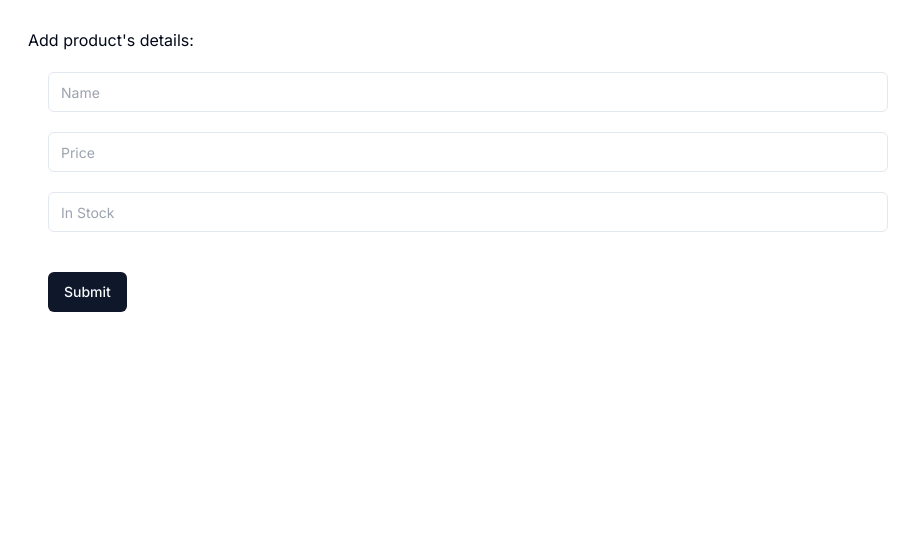
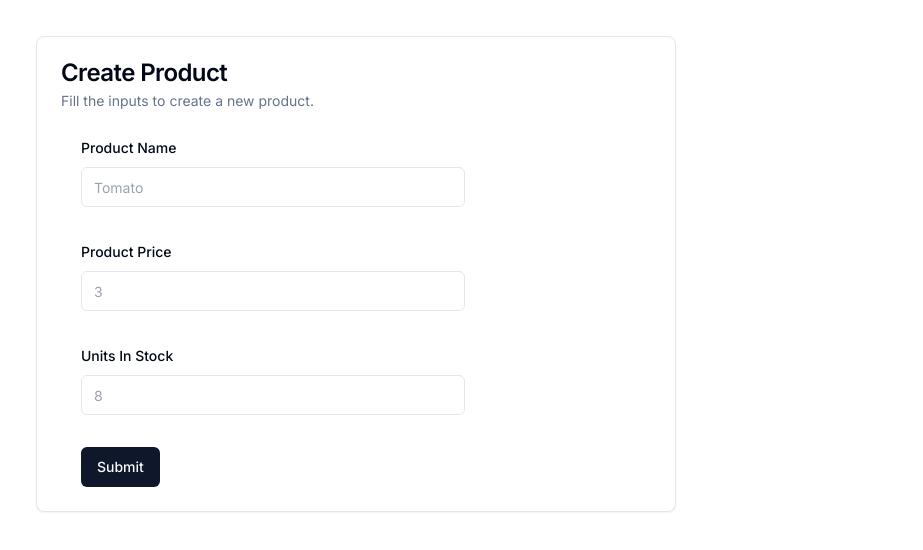
Before and after one commit to iLeoon/nest-crud-system, a Next.js app in the folder packages/next/: page /products/create in a window 1280 px wide. Shown: the top 550 px of the page, without its empty margins (0-923 px from the left). Built offline with nearby package versions, Linux system fonts and the light colour scheme.

Commit message:
(refactor): update form and create form

```diff
--- /dev/null
+++ b/packages/next/app/products/update/[id]/page.tsx
@@ -0,0 +1,15 @@
+'use client';
+import React from 'react';
+import UpdateForm from '@/components/forms/UpdateForm';
+import { useQuery } from '@tanstack/react-query';
+import { showProducts } from '@/utils/api/products/showProduct';
+
+function Update({ params }: { params: { id: number } }) {
+	const { data, isFetching } = useQuery({
+		queryKey: ['show-product', params.id],
+		queryFn: () => showProducts(params.id)
+	});
+	return isFetching ? '' : <UpdateForm id={params.id} data={data} />;
+}
+
+export default Update;
--- a/packages/next/app/products/update/page.tsx
+++ /dev/null
@@ -1,7 +0,0 @@
-import * as React from 'react';
-
-function Create() {
-  return <p>Hello world</p>;
-}
-
-export default Create;
--- a/packages/next/components/forms/CreateForm.tsx
+++ b/packages/next/components/forms/CreateForm.tsx
@@ -9,13 +9,22 @@ import {
 	Form,
 	FormField,
 	FormItem,
-	FormMessage
+	FormMessage,
+	FormLabel
 } from '../ui/form';
 import { Button } from '../ui/button';
 import { Input } from '../ui/input';
 import { useMutation } from '@tanstack/react-query';
 import { createProduct } from '@/utils/api/products/createProduct';
 import { DisplayAlert } from '../Alert';
+import {
+	Card,
+	CardContent,
+	CardDescription,
+	CardFooter,
+	CardHeader,
+	CardTitle
+} from '@/components/ui/card';
 
 export default function CreateForm() {
 	const form = useForm<createSchemaType>({
@@ -30,7 +39,7 @@ export default function CreateForm() {
 		form.reset();
 	};
 	return (
-		<>
+		<Card className="w-[50%] mx-9 my-9">
 			{isSuccess && (
 				<DisplayAlert
 					message={'Product created successfully'}
@@ -38,21 +47,28 @@ export default function CreateForm() {
 					severity="success"
 				/>
 			)}
+			<CardHeader>
+				<CardTitle>Create Product</CardTitle>
+				<CardDescription>
+					Fill the inputs to create a new product.
+				</CardDescription>
+			</CardHeader>
+			<CardContent className="">
 				<Form {...form}>
 					<form
 						onSubmit={form.handleSubmit(onSubmit)}
-					className=" w-[70%] px-7 py-7"
+						className="space-y-8 w-96"
 					>
-					<h1>Add product's details:</h1>
 						<FormField
 							control={form.control}
 							name="product_name"
 							render={({ field }) => (
 								<FormItem>
+									<FormLabel className="mx-5">Product Name</FormLabel>
 									<FormControl>
 										<Input
 											className="mx-5 my-5 placeholder:text-slate-350"
-										placeholder="Name"
+											placeholder="Tomato"
 											{...field}
 											value={field.value ?? ''}
 										/>
@@ -66,10 +82,11 @@ export default function CreateForm() {
 							name="unit_price"
 							render={({ field }) => (
 								<FormItem>
+									<FormLabel className="mx-5">Product Price</FormLabel>
 									<FormControl>
 										<Input
 											className="mx-5 my-5 placeholder:text-slate-350"
-										placeholder="Price"
+											placeholder="3"
 											{...field}
 											type="string"
 											value={field.value ?? ''}
@@ -84,10 +101,11 @@ export default function CreateForm() {
 							name="units_in_stock"
 							render={({ field }) => (
 								<FormItem>
+									<FormLabel className="mx-5">Units In Stock</FormLabel>
 									<FormControl>
 										<Input
 											className="mx-5 my-5 placeholder:text-slate-350"
-										placeholder="In Stock"
+											placeholder="8"
 											{...field}
 											value={field.value ?? ''}
 										/>
@@ -101,6 +119,7 @@ export default function CreateForm() {
 						</Button>
 					</form>
 				</Form>
-		</>
+			</CardContent>
+		</Card>
 	);
 }
--- a/packages/next/components/forms/UpdateForm.tsx
+++ b/packages/next/components/forms/UpdateForm.tsx
@@ -1,5 +1,5 @@
 'use client';
-import React from 'react';
+import React, { useState } from 'react';
 import { updateSchema } from '@/utils/validation/create-updateFormValidation';
 import { type updateSchemaType } from '@/utils/types';
 import { useForm } from 'react-hook-form';
@@ -14,26 +14,43 @@ import {
 import { Button } from '../ui/button';
 import { Input } from '../ui/input';
 import { useMutation } from '@tanstack/react-query';
-import { createProduct } from '@/utils/api/products/createProduct';
 import { DisplayAlert } from '../Alert';
+import {
+	Card,
+	CardContent,
+	CardDescription,
+	CardHeader,
+	CardTitle
+} from '@/components/ui/card';
+import { updateProduct } from '@/utils/api/products/updateProduct';
 
-export default function UpdateForm() {
+type Props = {
+	id: number;
+	data?: updateSchemaType;
+};
+
+export default function UpdateForm({ id, data }: Props) {
+	const [enable, setEnable] = useState(true);
 	const form = useForm<updateSchemaType>({
+		mode: 'onChange',
 		resolver: zodResolver(updateSchema),
 		defaultValues: {
-
+			product_name: data?.product_name,
+			unit_price: data?.unit_price,
+			units_in_stock: data?.units_in_stock
 		}
 	});
+
 	const { mutate, isSuccess, isPending } = useMutation({
 		mutationKey: ['update-product'],
-		mutationFn: createProduct
+		mutationFn: updateProduct
 	});
 	const onSubmit = (values: updateSchemaType) => {
-		mutate(values);
-		form.reset();
+		mutate({ values, id });
 	};
+	console.log(form.formState.isDirty);
 	return (
-		<>
+		<Card>
 			{isSuccess && (
 				<DisplayAlert
 					message={'Product updated successfully'}
@@ -41,12 +58,16 @@ export default function UpdateForm() {
 					severity="success"
 				/>
 			)}
+			<CardHeader>
+				<CardTitle>Update Product</CardTitle>
+				<CardDescription>Update the specified product</CardDescription>
+			</CardHeader>
+			<CardContent>
 				<Form {...form}>
 					<form
 						onSubmit={form.handleSubmit(onSubmit)}
 						className=" w-[70%] px-7 py-7"
 					>
-					<h1>Add product's details:</h1>
 						<FormField
 							control={form.control}
 							name="product_name"
@@ -57,7 +78,6 @@ export default function UpdateForm() {
 											className="mx-5 my-5 placeholder:text-slate-350"
 											placeholder="Name"
 											{...field}
-										value={field.value ?? ''}
 										/>
 									</FormControl>
 									<FormMessage className="mx-5 my-5" />
@@ -74,8 +94,6 @@ export default function UpdateForm() {
 											className="mx-5 my-5 placeholder:text-slate-350"
 											placeholder="Price"
 											{...field}
-										type="string"
-										value={field.value ?? ''}
 										/>
 									</FormControl>
 									<FormMessage className="mx-5 my-5" />
@@ -92,18 +110,22 @@ export default function UpdateForm() {
 											className="mx-5 my-5 placeholder:text-slate-350"
 											placeholder="In Stock"
 											{...field}
-										value={field.value ?? ''}
 										/>
 									</FormControl>
 									<FormMessage className="mx-5 my-5" />
 								</FormItem>
 							)}
 						/>
-					<Button disabled={isPending} type="submit" className="mx-5 my-5">
+						<Button
+							disabled={!form.formState.isDirty}
+							type="submit"
+							className="mx-5 my-5"
+						>
 							Submit
 						</Button>
 					</form>
 				</Form>
-		</>
+			</CardContent>
+		</Card>
 	);
 }
--- /dev/null
+++ b/packages/next/components/ui/card.tsx
@@ -0,0 +1,79 @@
+import * as React from "react"
+
+import { cn } from "@/lib/helper"
+
+const Card = React.forwardRef<
+  HTMLDivElement,
+  React.HTMLAttributes<HTMLDivElement>
+>(({ className, ...props }, ref) => (
+  <div
+    ref={ref}
+    className={cn(
+      "rounded-lg border bg-card text-card-foreground shadow-sm",
+      className
+    )}
+    {...props}
+  />
+))
+Card.displayName = "Card"
+
+const CardHeader = React.forwardRef<
+  HTMLDivElement,
+  React.HTMLAttributes<HTMLDivElement>
+>(({ className, ...props }, ref) => (
+  <div
+    ref={ref}
+    className={cn("flex flex-col space-y-1.5 p-6", className)}
+    {...props}
+  />
+))
+CardHeader.displayName = "CardHeader"
+
+const CardTitle = React.forwardRef<
+  HTMLParagraphElement,
+  React.HTMLAttributes<HTMLHeadingElement>
+>(({ className, ...props }, ref) => (
+  <h3
+    ref={ref}
+    className={cn(
+      "text-2xl font-semibold leading-none tracking-tight",
+      className
+    )}
+    {...props}
+  />
+))
+CardTitle.displayName = "CardTitle"
+
+const CardDescription = React.forwardRef<
+  HTMLParagraphElement,
+  React.HTMLAttributes<HTMLParagraphElement>
+>(({ className, ...props }, ref) => (
+  <p
+    ref={ref}
+    className={cn("text-sm text-muted-foreground", className)}
+    {...props}
+  />
+))
+CardDescription.displayName = "CardDescription"
+
+const CardContent = React.forwardRef<
+  HTMLDivElement,
+  React.HTMLAttributes<HTMLDivElement>
+>(({ className, ...props }, ref) => (
+  <div ref={ref} className={cn("p-6 pt-0", className)} {...props} />
+))
+CardContent.displayName = "CardContent"
+
+const CardFooter = React.forwardRef<
+  HTMLDivElement,
+  React.HTMLAttributes<HTMLDivElement>
+>(({ className, ...props }, ref) => (
+  <div
+    ref={ref}
+    className={cn("flex items-center p-6 pt-0", className)}
+    {...props}
+  />
+))
+CardFooter.displayName = "CardFooter"
+
+export { Card, CardHeader, CardFooter, CardTitle, CardDescription, CardContent }
--- /dev/null
+++ b/packages/next/utils/api/products/updateProduct.ts
@@ -0,0 +1,12 @@
+import type { updateSchemaType } from '@/utils/types';
+import apiFetcher from '../config';
+
+export async function updateProduct({
+	values,
+	id
+}: {
+	values: updateSchemaType;
+	id: number;
+}) {
+	await apiFetcher.put(`/products/update/${id}`, values);
+}
--- a/packages/next/utils/validation/create-updateFormValidation.ts
+++ b/packages/next/utils/validation/create-updateFormValidation.ts
@@ -8,7 +8,7 @@ export const createSchema = z
 				invalid_type_error: '* Product name must be a string'
 			})
 			.min(5, '* Product name must not be less than 5 letters')
-			.max(20, '* Product name must not be more than 20 letters'),
+			.max(30, '* Product name must not be more than 20 letters'),
 		unit_price: z.coerce
 			.number({
 				required_error: "* Product price can't be empty",
```
Lines whose indentation alone changed are shown as unchanged.
